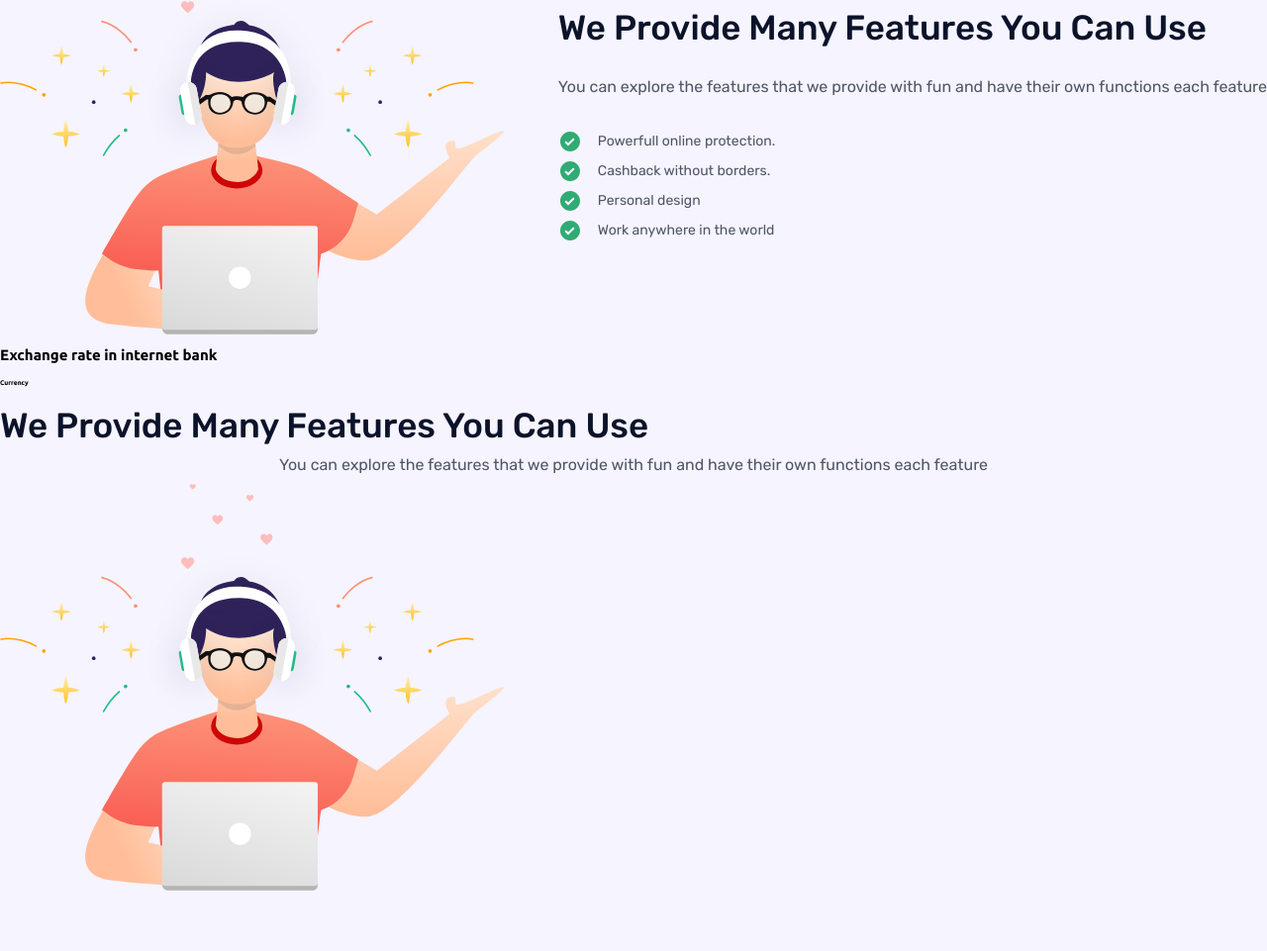
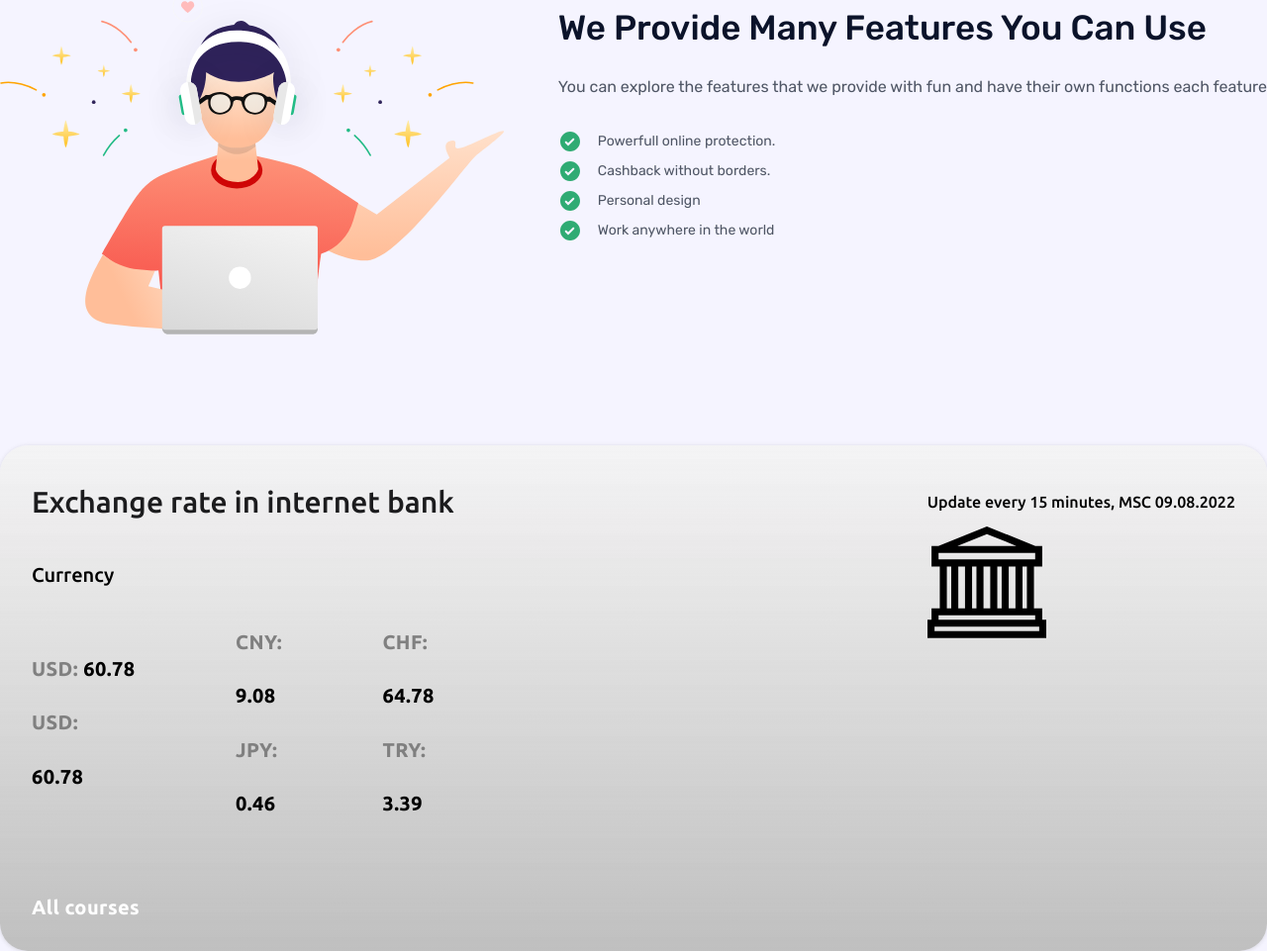
Before and after one commit to ksy336/bank-project, a website: page index.html in a window 1280 px wide. Shown: the part 1091-2052 px from the top of the page at 99% size. Before the commit the page ends 1993 px from the top, so only its background shows below. Drawn offline with Linux system fonts and the light colour scheme.

Commit message:
feat: add currency block

```diff
--- a/index.html
+++ b/index.html
@@ -76,13 +76,34 @@
         <section class="main__main__exchange">
             <div class="wrapper exchange__wrapper">
                 <article class="main__info-exchange">
-                    <h2>Exchange rate in internet bank</h2>
-                    <h6>Currency</h6>
-                    <div class="exchange__currency">
-                        <h3>We Provide Many Features You Can Use</h3>
-                        <h5>You can explore the features that we provide with fun and have their own functions each feature</h5>
+                    <div class="currency-data">
+                        <h2>Exchange rate in internet bank</h2>
+                        <h6>Currency</h6>
+                        <section class="currency__block">
+                            <div class="currency-data__exchange">
+                                <span class="currency__name">USD: <span class="currency__num">60.78</span></span>
+                                <span class="currency__name">USD:</span>
+                                <span class="currency__num">60.78</span>
+                            </div>
+                            <div class="currency-data__exchange">
+                                <span class="currency__name">CNY:</span>
+                                <span class="currency__num">9.08</span>
+                                <span class="currency__name">JPY:</span>
+                                <span class="currency__num">0.46</span>
+                            </div>
+                            <div class="currency-data__exchange">
+                                <span class="currency__name">CHF:</span>
+                                <span class="currency__num">64.78</span>
+                                <span class="currency__name">TRY:</span>
+                                <span class="currency__num">3.39</span>
+                            </div>
+                        </section>
+                        <p class="exchange__courses">All courses</p>
+                    </div>
+                    <div class="exchange__update">
+                        <p>Update every 15 minutes, MSC 09.08.2022</p>
                         <div class="image-info-exchange">
-                            <img src="./src/assets/icons/Illustration%202.svg" alt="man">
+                            <img src="./src/assets/icons/Group.svg" alt="Bank house">
                         </div>
                     </div>
                 </article>
--- a/sass/abstract/constants.scss
+++ b/sass/abstract/constants.scss
@@ -11,7 +11,6 @@ $color-support: #EB801D;
 $color-button-subscribe: #686DF1;
 $color-input: #9092B0;
 $color-bank-small: #000;
-$color-bank-small: #000;
 
 $content-width: 1300px;
 $tablet-width: 920px;
--- a/sass/base/_base.scss
+++ b/sass/base/_base.scss
@@ -12,6 +12,12 @@ h1 {
   color: $color-bank-description;
   margin: 0;
 }
+h2 {
+  @include font($size: 30px, $height: 50px, $weight: 500);
+  color: $color-header;
+  margin: 0;
+  font-family: Ubuntu, sans-serif;
+}
 
 h3 {
   @include font($size: 35px, $height: 50px, $weight: 500);
@@ -25,16 +31,14 @@ h3 {
 
 h5 {
   @include font($size: 16px, $height: 30px, $weight: 400);
-  text-align: center;
+  //text-align: center;
   color: $color-text;
   font-family: Rubik, sans-serif;
   margin: 0;
 }
 
-//h5 {
-//  @include font($size: 1.6rem, $height: 2.0rem);
-//}
-//
-//h6 {
-//  @include font($size: 1.4rem, $height: 1.7rem);
-//}
+h6 {
+  @include font($size: 20px, $height: 50px, $weight: 500);
+  margin: 0;
+  color: $color-bank-small;
+}
--- a/sass/components/exchange.scss
+++ b/sass/components/exchange.scss
@@ -1,3 +1,61 @@
-.exchange__wrapper {
+.main__main__exchange {
   padding-top: 112px;
 }
+.exchange__wrapper {
+  border-radius: 28px;
+  padding: 32px;
+  background: linear-gradient(360deg, rgba(178, 178, 178, 0.80) 0%, rgba(178, 178, 178, 0.00) 100%), rgba(244, 244, 244, 0.90);
+  box-shadow: 0px 2px 4px 0px rgba(187, 187, 187, 0.20), 0px 0px 4px 0px rgba(0, 0, 0, 0.08);
+  }
+.main__info-exchange {
+  display: flex;
+  justify-content: space-between;
+  align-items: flex-start;
+}
+  .exchange__update p {
+    @include font($size: 16px, $height: 50px, $weight: 500);
+    margin: 0;
+    color: $color-bank-small;
+  }
+  .exchange__courses {
+    @include font($size: 20px, $height: 112%, $weight: 700);
+    color: $color-button-text;
+    letter-spacing: 0.4px;
+    margin: 0;
+  }
+  .image-info-exchange img {
+    width: 100%;
+    max-width: 120px;
+    height: auto;
+    max-height: 113px;
+  }
+  .currency-data h2 {
+    margin-bottom: 24px;
+  }
+  .currency-data h6 {
+    margin-bottom: 32px;
+  }
+  .currency__block {
+    display: flex;
+    justify-content: space-between;
+    align-items: center;
+    margin-bottom: 51px;
+  }
+  .currency__name {
+    color: $color-currency;
+    @include font($size: 20px, $height: 112%, $weight: 700);
+    letter-spacing: 0.4px;
+  }
+.currency__num {
+  color: $color-bank-small;
+  @include font($size: 20px, $height: 112%, $weight: 700);
+  letter-spacing: 0.4px;
+}
+.currency-data__exchange {
+  display: flex;
+  flex-direction: column;
+}
+.currency-data__exchange >* {
+  margin-bottom: 32px;
+  margin-right: 20px;
+}
--- a/sass/style.scss
+++ b/sass/style.scss
@@ -7,6 +7,7 @@
 @import "components/button";
 @import "components/card";
 @import "components/features";
+@import "components/exchange";
 @import "layout/wrapper";
 @import "layout/navigation";
 @import "layout/header";
```
Also changed, not shown: sass/style.css, src/assets/icons/Group.svg (added), 1 other file.
